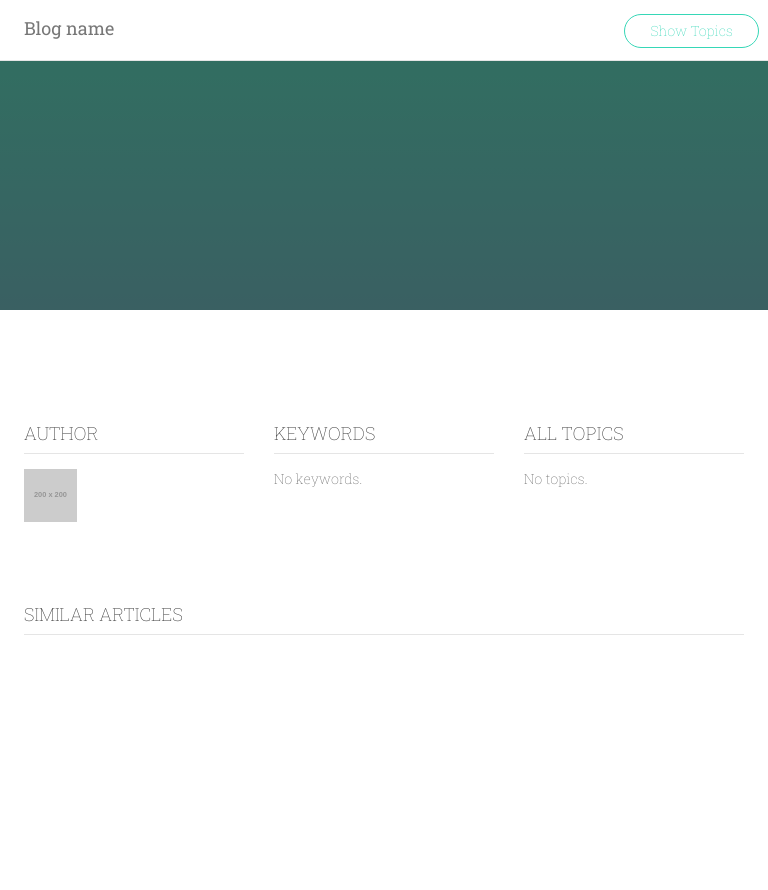
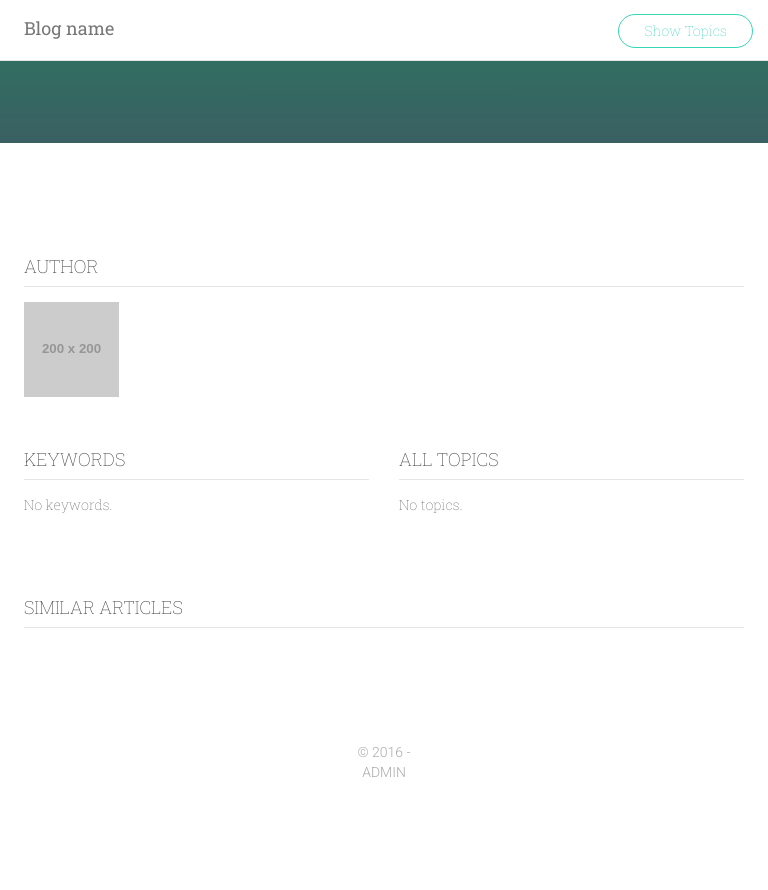
Before and after one commit to mikulatomas/Semantic-CMS, a Django app: template semantic_cms/templates/blog/article.html in a window 768 px wide. Shown: the top 890 px of the page. After the commit the page ends 777 px from the top, so only its background shows below. Run offline with Django 3.2, Linux system fonts and the light colour scheme; the template is opened without the code that fills it, so the values that code supplies are empty; grey boxes labelled with a size stand in for pictures from a placeholder-image service; parts of the project's set-up code (start-up, migrations or seed data) failed here and were passed over; some libraries are stand-ins or nearby versions.

Commit message:
FIX: Tablet responsive

```diff
--- a/semantic_cms/static/blog/sass/partials/_responsive.scss
+++ b/semantic_cms/static/blog/sass/partials/_responsive.scss
@@ -1,29 +1,33 @@
-@media(max-width:767px) {
+@media only screen and (max-width:767px) {
     .navbar-header {
         display: inline-block;
     }
+
     .navbar-right {
         display: inline-block;
         position: absolute;
         right: 15px;
     }
+
     .info-headline {
         margin-left: 40px;
         margin-right: 40px;
     }
+
     .article-cover {
         height: auto;
+
         .container {
             padding-top: 30px;
             padding-bottom: 30px;
 
             .title {
                 display: block;
-        float:none;
+                float: none;
                 text-align: center;
 
                 h1 {
-            line-height: .9em;
+                    line-height: 0.9em;
                 }
 
                 .article-sub-title {
@@ -32,21 +36,98 @@
                     // line-height: 3em;
                 }
             }
+
             .info {
                 display: block;
-        float:none;
+                float: none;
                 text-align: center;
             }
         }
     }
+
     .author-info {
         .name {
             margin-top: 10px;
         }
     }
+
     .article-miniature {
         margin-top: 10px;
     }
+
+    .article-footer {
+        margin-bottom: 50px;
+    }
+
+    .author {
+        margin-bottom: 30px;
+    }
+}
+@media only screen and (min-width:768px) and (max-width : 992px) {
+    .navbar-text {
+        display: inline-block;
+    }
+
+    .navbar-header {
+        display: inline-block;
+    }
+
+    .navbar-right {
+        display: inline-block;
+        position: absolute;
+        right: 30px;
+    }
+
+    .info-headline {
+        margin-left: 40px;
+        margin-right: 40px;
+    }
+
+    .article-cover {
+        height: auto;
+
+        .container {
+            padding-top: 30px;
+            padding-bottom: 30px;
+
+            .title {
+                display: block;
+                float: none;
+                text-align: left;
+
+                h1 {
+                    line-height: 0.9em;
+                }
+
+                .article-sub-title {
+                    display: block;
+                    margin-top: 10px;
+                    // line-height: 3em;
+                }
+            }
+
+            .info {
+                display: block;
+                float: none;
+                text-align: left;
+            }
+        }
+    }
+
+    .author {
+        margin-bottom: 30px;
+    }
+
+    .author-info {
+        .name {
+            margin-top: 10px;
+        }
+    }
+
+    .article-miniature {
+        margin-top: 30px;
+    }
+
     .article-footer {
         margin-bottom: 50px;
     }
--- a/semantic_cms/static/blog/sass/style.css
+++ b/semantic_cms/static/blog/sass/style.css
@@ -721,7 +721,7 @@ main header {
 .author-info .bio {
   font-weight: lighter; }
 
-@media (max-width: 767px) {
+@media only screen and (max-width: 767px) {
   .navbar-header {
     display: inline-block; }
 
@@ -744,7 +744,7 @@ main header {
         float: none;
         text-align: center; }
         .article-cover .container .title h1, .article-cover .container .title #article_title {
-          line-height: .9em; }
+          line-height: 0.9em; }
         .article-cover .container .title .article-sub-title {
           display: block;
           margin-top: 10px; }
@@ -760,6 +760,55 @@ main header {
     margin-top: 10px; }
 
   .article-footer {
+    margin-bottom: 50px; }
+
+  .author {
+    margin-bottom: 30px; } }
+@media only screen and (min-width: 768px) and (max-width: 992px) {
+  .navbar-text {
+    display: inline-block; }
+
+  .navbar-header {
+    display: inline-block; }
+
+  .navbar-right {
+    display: inline-block;
+    position: absolute;
+    right: 30px; }
+
+  .info-headline {
+    margin-left: 40px;
+    margin-right: 40px; }
+
+  .article-cover {
+    height: auto; }
+    .article-cover .container {
+      padding-top: 30px;
+      padding-bottom: 30px; }
+      .article-cover .container .title {
+        display: block;
+        float: none;
+        text-align: left; }
+        .article-cover .container .title h1, .article-cover .container .title #article_title {
+          line-height: 0.9em; }
+        .article-cover .container .title .article-sub-title {
+          display: block;
+          margin-top: 10px; }
+      .article-cover .container .info {
+        display: block;
+        float: none;
+        text-align: left; }
+
+  .author {
+    margin-bottom: 30px; }
+
+  .author-info .name {
+    margin-top: 10px; }
+
+  .article-miniature {
+    margin-top: 30px; }
+
+  .article-footer {
     margin-bottom: 50px; } }
 
 /*# sourceMappingURL=style.css.map */
--- a/semantic_cms/templates/blog/article.html
+++ b/semantic_cms/templates/blog/article.html
@@ -14,17 +14,17 @@
 
       <div class="article-footer">
         <div class="row">
-        <div class="col-sm-4">
+        <div class="col-xs-12 col-sm-12 col-md-4 author">
         <h3>Author</h3>
         <div class="row">
-        <div class="col-sm-4">
+        <div class="col-xs-4 col-sm-2 col-md-4">
         {% if article.author.userprofile.profile_image %}
         <img width=100% src="{{ article.author.userprofile.profile_image.url }}">
         {% else %}
         <img width=100% src="http://placehold.it/200x200">
         {% endif %}
         </div>
-        <div class="col-sm-8">
+        <div class="col-xs-8 col-sm-8">
         <div class="author-info">
         <p class="name">{{ article.author.get_full_name }}</p>
         <p class="bio">{{ article.author.userprofile.bio }}</p>
@@ -33,7 +33,7 @@
       </div>
       </div>
 
-      <div class="col-sm-4">
+      <div class="col-sm-6 col-md-4">
         <h3>Keywords</h3>
         {% for keyword in article.keywords.all %}
         <span class="keyword"><a href="{% url 'keyword' keyword.slug %}">{{ keyword.name }}</a></span>
@@ -41,7 +41,7 @@
         <span class="empty">No keywords.</span>
         {% endfor %}
       </div>
-      <div class="col-sm-4">
+      <div class="col-sm-6 col-md-4">
         <h3>All topics</h3>
         {% for topic in article.semantic.all %}
         <span class="topic"><a href="{% url 'semantic' topic.slug %}">{{ topic.name }}</a></span>
@@ -56,7 +56,7 @@
         <h3>Similar articles</h3>
         <div class="row">
         {% for similar_article in similar_articles %}
-          <div class="col-sm-3">
+          <div class="col-xs-12 col-sm-6 col-md-3">
             <div class="article-miniature" style="background-image: {% if similar_article.cover_image %}url({{ similar_article.cover_image.url }});{% else %}linear-gradient(-180deg, #64DDC4 0%, #74C1C6 100%);{% endif %}">
               <div class="background-overlay"></div>
               <h1><a href="{% url 'article' similar_article.slug %}">{{ similar_article }}</a></h1>
--- a/semantic_cms/templates/blog/base.html
+++ b/semantic_cms/templates/blog/base.html
@@ -2,15 +2,10 @@
 <!DOCTYPE html>
 
 <html>
+
 <head>
-        <title>{% if blog_settings.blog_name %}
-          {{ blog_settings.blog_name }}
-          {% else %}
-          Blog name
-          {% endif %}
-          {% block title %}{{ title }}{% endblock %}</title>
+  <title>{% if blog_settings.blog_name %} {{ blog_settings.blog_name }} {% else %} Blog name {% endif %} {% block title %}{{ title }}{% endblock %}</title>
   <link rel="stylesheet" href="{% static 'blog/css/bootstrap.min.css' %}">
-        {# <link href="http://code.jquery.com/ui/1.10.4/themes/ui-lightness/jquery-ui.css" rel="stylesheet">#}
   <!-- Font Awesome -->
   <link rel="stylesheet" href="https://maxcdn.bootstrapcdn.com/font-awesome/4.4.0/css/font-awesome.min.css">
 
@@ -23,16 +18,13 @@
 
   <!-- Typeface -->
   <link href='https://fonts.googleapis.com/css?family=Roboto:400,300,500&subset=latin,latin-ext' rel='stylesheet' type='text/css'>
-        <link href='https://fonts.googleapis.com/css?family=Roboto+Slab:400,100,700,300&subset=latin,latin-ext' rel='stylesheet' type='text/css'>
-        {% block extrastyle %}{% endblock %}
-        {% block extrahead %}{% endblock %}
+  <link href='https://fonts.googleapis.com/css?family=Roboto+Slab:400,100,700,300&subset=latin,latin-ext' rel='stylesheet' type='text/css'> {% block extrastyle %}{% endblock %} {% block extrahead %}{% endblock %}
 </head>
 
 <body>
   <header>
     <nav class="navbar navbar-default navbar-fixed-top">
       <div class="container">
-
         <div class="navbar-header">
           <a class="navbar-brand" href="{% url 'index' %}">
                 {% if blog_settings.blog_name %}
@@ -42,9 +34,7 @@
                 {% endif %}
               </a>
           <p class="navbar-text hidden-xs">
-                {% if blog_settings.blog_description %}
-                  {{ blog_settings.blog_description }}
-                {% endif %}
+            {% if blog_settings.blog_description %} {{ blog_settings.blog_description }} {% endif %}
           </p>
         </div>
         <div class="navbar-right">
@@ -63,8 +53,7 @@
     </div>
   </header>
 
-      {% block content %}
-      {% endblock %}
+  {% block content %} {% endblock %}
 
   <footer>
     <div class="container text-center">
@@ -79,15 +68,6 @@
 
   <script src="https://ajax.googleapis.com/ajax/libs/jqueryui/1.10.0/jquery-ui.min.js"></script>
 
-      <script type="text/javascript">
-        var article_nodes = [];
-        {% if article_nodes  %}
-          article_nodes = JSON.parse("{{ article_nodes }}");
-        {% endif %}
-        var selectedArticle; {% if selected_article.id %}
-        selectedArticle = {{ selected_article.id }}; {% endif %}
-      </script>
-
   <!-- Include all compiled plugins (below), or include individual files as needed -->
   <script src="{% static 'blog/scripts/bootstrap.min.js' %}"></script>
 
@@ -96,4 +76,5 @@
 
   {% block extrascripts %}{% endblock %}
 </body>
+
 </html>
```
Also changed, not shown: 1 other file. Lines whose indentation alone changed are shown as unchanged.
